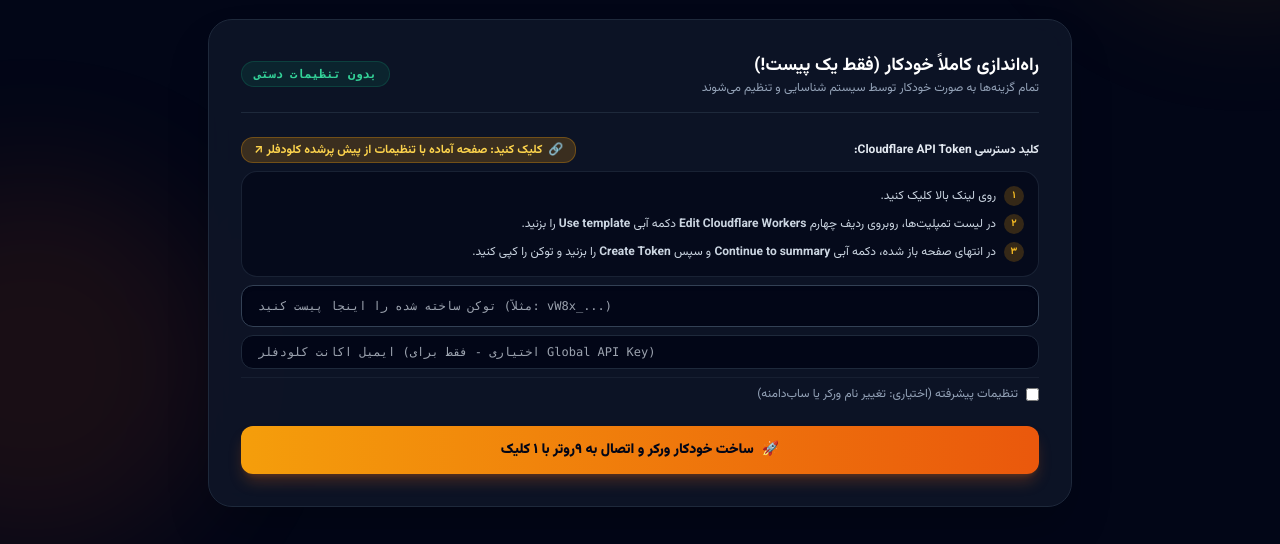
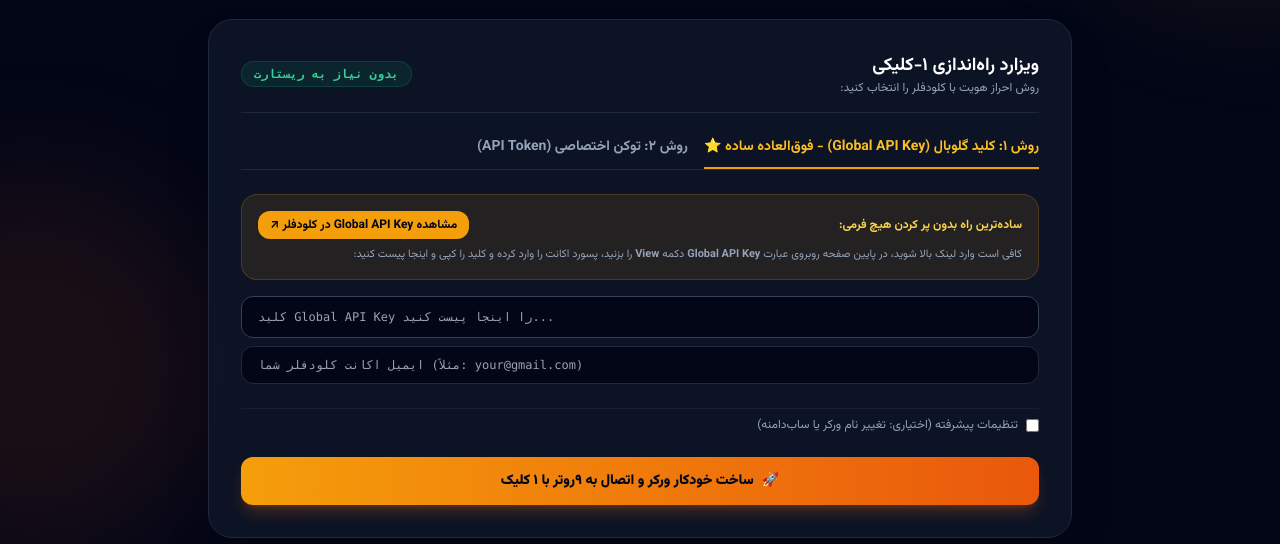
Before and after one commit to ketabchi-ar/Hermes-Cloud-Relay, a website: page docs/index.html in a window 1280 px wide. Shown: the part 227-771 px from the top of the page. Drawn offline with nearby package versions, Linux system fonts and the light colour scheme.

Commit message:
feat(ui): add dedicated tabs for Global API Key vs API Token with step 3 and 4 explicit instructions

```diff
--- a/docs/index.html
+++ b/docs/index.html
@@ -14,18 +14,56 @@
     [dir="ltr"] { direction: ltr; font-family: ui-monospace, SFMono-Regular, Menlo, monospace; }
   </style>
   <script>
+    var currentMethod = 'global';
+
+    function setAuthMethod(method) {
+      currentMethod = method;
+      var tabG = document.getElementById('tabGlobal');
+      var tabT = document.getElementById('tabToken');
+      var secG = document.getElementById('sectionGlobal');
+      var secT = document.getElementById('sectionToken');
+
+      if (method === 'global') {
+        tabG.className = 'pb-2.5 border-b-2 border-amber-500 text-amber-400 transition';
+        tabT.className = 'pb-2.5 border-b-2 border-transparent text-slate-400 hover:text-slate-200 transition';
+        secG.classList.remove('hidden');
+        secT.classList.add('hidden');
+      } else {
+        tabT.className = 'pb-2.5 border-b-2 border-amber-500 text-amber-400 transition';
+        tabG.className = 'pb-2.5 border-b-2 border-transparent text-slate-400 hover:text-slate-200 transition';
+        secT.classList.remove('hidden');
+        secG.classList.add('hidden');
+      }
+    }
+
     function generateOneClickCommand() {
-      var tokenInput = document.getElementById('cfToken');
-      var token = tokenInput ? tokenInput.value.trim() : '';
+      var token = '';
+      var email = '';
+
+      if (currentMethod === 'global') {
+        var keyInput = document.getElementById('cfGlobalKey');
+        token = keyInput ? keyInput.value.trim() : '';
+        var emailInput = document.getElementById('cfEmail');
+        email = emailInput ? emailInput.value.trim() : '';
 
         if (!token) {
-        alert('لطفاً توکن کلودفلر خود را وارد کنید.');
+          alert('لطفاً کلید Global API Key را وارد کنید.');
           return;
+        }
+        if (!email) {
+          alert('برای کلید گلوبال، لطفاً ایمیل اکانت کلودفلر خود را نیز وارد کنید.');
+          return;
+        }
+      } else {
+        var tokenInput = document.getElementById('cfToken');
+        token = tokenInput ? tokenInput.value.trim() : '';
+        if (!token) {
+          alert('لطفاً توکن ساخته شده کلودفلر را وارد کنید.');
+          return;
+        }
       }
 
       var cmd = 'curl -fsSL "https://raw.githubusercontent.com/ketabchi-ar/Hermes-Cloud-Relay/main/auto_deploy.py?ts=' + Date.now() + '" | CLOUDFLARE_API_TOKEN="' + token + '"';
-      var emailInput = document.getElementById('cfEmail');
-      var email = emailInput ? emailInput.value.trim() : '';
       if (email) {
         cmd += ' CLOUDFLARE_EMAIL="' + email + '"';
       }
@@ -99,19 +137,48 @@
 
       <div class="flex items-center justify-between border-b border-slate-800 pb-4">
         <div>
-          <h2 class="text-lg font-bold text-white">راه‌اندازی کاملاً خودکار (فقط یک پیست!)</h2>
-          <p class="text-xs text-slate-400">تمام گزینه‌ها به صورت خودکار توسط سیستم شناسایی و تنظیم می‌شوند</p>
+          <h2 class="text-lg font-bold text-white">ویزارد راه‌اندازی ۱-کلیکی</h2>
+          <p class="text-xs text-slate-400">روش احراز هویت با کلودفلر را انتخاب کنید:</p>
         </div>
-        <span class="text-xs bg-emerald-500/10 text-emerald-400 border border-emerald-500/20 px-3 py-1 rounded-full font-mono font-bold">بدون تنظیمات دستی</span>
+        <span class="text-xs bg-emerald-500/10 text-emerald-400 border border-emerald-500/20 px-3 py-1 rounded-full font-mono font-bold">بدون نیاز به ریستارت</span>
       </div>
 
-      <div class="space-y-4">
-        <!-- Step 1: Cloudflare Token with 1-click pre-filled template -->
+      <!-- Auth Method Tabs -->
+      <div class="flex border-b border-slate-800 gap-4 text-xs sm:text-sm font-bold">
+        <button onclick="setAuthMethod('global')" id="tabGlobal" class="pb-2.5 border-b-2 border-amber-500 text-amber-400 transition">
+          روش ۱: کلید گلوبال (Global API Key) - فوق‌العاده ساده ⭐
+        </button>
+        <button onclick="setAuthMethod('token')" id="tabToken" class="pb-2.5 border-b-2 border-transparent text-slate-400 hover:text-slate-200 transition">
+          روش ۲: توکن اختصاصی (API Token)
+        </button>
+      </div>
+
+      <!-- Method 1: Global API Key (Zero Forms) -->
+      <div id="sectionGlobal" class="space-y-4">
+        <div class="bg-amber-500/10 border border-amber-500/20 rounded-2xl p-4 text-xs text-slate-300 space-y-2">
+          <div class="flex items-center justify-between">
+            <span class="font-bold text-amber-300">ساده‌ترین راه بدون پر کردن هیچ فرمی:</span>
+            <a href="https://dash.cloudflare.com/profile/api-tokens" target="_blank" class="text-xs bg-amber-500 hover:bg-amber-600 text-slate-950 font-bold px-3 py-1.5 rounded-xl transition">
+              مشاهده Global API Key در کلودفلر ↗
+            </a>
+          </div>
+          <p class="text-[11px] text-slate-400">
+            کافی است وارد لینک بالا شوید، در پایین صفحه روبروی عبارت <strong>Global API Key</strong> دکمه <strong>View</strong> را بزنید، پسورد اکانت را وارد کرده و کلید را کپی و اینجا پیست کنید:
+          </p>
+        </div>
+        <div class="space-y-2">
+          <input type="password" id="cfGlobalKey" dir="ltr" placeholder="کلید Global API Key را اینجا پیست کنید..." class="w-full bg-slate-950 border border-slate-700 focus:border-amber-500 rounded-xl px-4 py-3 text-xs text-slate-100 transition outline-none shadow-inner">
+          <input type="email" id="cfEmail" dir="ltr" placeholder="ایمیل اکانت کلودفلر شما (مثلاً: your@gmail.com)" class="w-full bg-slate-950 border border-slate-800 focus:border-amber-500 rounded-xl px-4 py-2.5 text-xs text-slate-200 transition outline-none">
+        </div>
+      </div>
+
+      <!-- Method 2: API Token with Step 3 & 4 Guide -->
+      <div id="sectionToken" class="hidden space-y-4">
         <div class="space-y-2">
           <div class="flex flex-col sm:flex-row sm:items-center justify-between gap-2">
-            <label class="text-xs font-bold text-slate-200">کلید دسترسی Cloudflare API Token:</label>
+            <label class="text-xs font-bold text-slate-200">دریافت و ساخت توکن اختصاصی کلودفلر:</label>
             <a href="https://dash.cloudflare.com/profile/api-tokens?template=edit_cloudflare_workers" target="_blank" class="inline-flex items-center gap-1.5 text-xs bg-amber-500/20 hover:bg-amber-500/30 text-amber-300 border border-amber-500/30 px-3 py-1 rounded-xl transition font-bold">
-              <span>🔗</span> کلیک کنید: صفحه آماده با تنظیمات از پیش پرشده کلودفلر ↗
+              <span>🔗</span> ورود به صفحه ساخت توکن کلودفلر ↗
             </a>
           </div>
           <div class="bg-slate-950/60 border border-slate-800/80 rounded-2xl p-3.5 text-xs text-slate-300 space-y-2">
@@ -124,15 +191,24 @@
               <span>در لیست تمپلیت‌ها، روبروی ردیف چهارم <strong>Edit Cloudflare Workers</strong> دکمه آبی <strong>Use template</strong> را بزنید.</span>
             </p>
             <p class="flex items-center gap-2">
-              <span class="w-5 h-5 rounded-full bg-amber-500/20 text-amber-400 font-bold flex items-center justify-center text-[10px]">۳</span>
-              <span>در انتهای صفحه باز شده، دکمه آبی <strong>Continue to summary</strong> و سپس <strong>Create Token</strong> را بزنید و توکن را کپی کنید.</span>
+              <span class="w-5 h-5 rounded-full bg-rose-500/20 text-rose-400 font-bold flex items-center justify-center text-[10px]">۳</span>
+              <span>در بخش <strong>Account Resources</strong> کادر قرمز را باز کرده و <strong>نام اکانت خودتان</strong> را انتخاب کنید.</span>
+            </p>
+            <p class="flex items-center gap-2">
+              <span class="w-5 h-5 rounded-full bg-rose-500/20 text-rose-400 font-bold flex items-center justify-center text-[10px]">۴</span>
+              <span>در بخش <strong>Zone Resources</strong> کادر دوم را از Specific zone به <strong>All zones</strong> تغییر دهید.</span>
+            </p>
+            <p class="flex items-center gap-2">
+              <span class="w-5 h-5 rounded-full bg-emerald-500/20 text-emerald-400 font-bold flex items-center justify-center text-[10px]">۵</span>
+              <span>پایین صفحه دکمه آبی <strong>Continue to summary</strong> و سپس <strong>Create Token</strong> را بزنید و توکن را کپی کنید.</span>
             </p>
           </div>
           <input type="password" id="cfToken" dir="ltr" placeholder="توکن ساخته شده را اینجا پیست کنید (مثلاً: vW8x_...)" class="w-full bg-slate-950 border border-slate-700 focus:border-amber-500 rounded-xl px-4 py-3 text-xs text-slate-100 transition outline-none shadow-inner">
-          <input type="email" id="cfEmail" dir="ltr" placeholder="ایمیل اکانت کلودفلر (اختیاری - فقط برای Global API Key)" class="w-full bg-slate-950 border border-slate-800 focus:border-amber-500 rounded-xl px-4 py-2 text-xs text-slate-300 transition outline-none mt-2">
+        </div>
+      </div>
 
-          <!-- Optional Settings Toggle -->
-          <div class="pt-2 border-t border-slate-800/60 mt-3 space-y-2">
+      <!-- Common Optional Advanced Settings -->
+      <div class="pt-2 border-t border-slate-800/60 space-y-2">
         <label class="flex items-center gap-2 cursor-pointer select-none">
           <input type="checkbox" id="enableAdvanced" onchange="document.getElementById('advancedBox').classList.toggle('hidden', !this.checked)" class="rounded bg-slate-900 border-slate-700 text-amber-500 focus:ring-0">
           <span class="text-xs text-slate-400 font-medium">تنظیمات پیشرفته (اختیاری: تغییر نام ورکر یا ساب‌دامنه)</span>
@@ -145,8 +221,6 @@
           <div>
             <label class="text-[11px] text-slate-400 block mb-1">ساب‌دامنه اختصاصی (برای دسترسی بدون فیلترشکن در ایران):</label>
             <input type="text" id="customSubdomain" dir="ltr" placeholder="مثال: ai.yourdomain.com" class="w-full bg-slate-950 border border-slate-800 focus:border-amber-500 rounded-xl px-4 py-2 text-xs text-slate-100 transition outline-none">
-              </div>
-            </div>
           </div>
         </div>
       </div>
```
Lines whose indentation alone changed are shown as unchanged.
